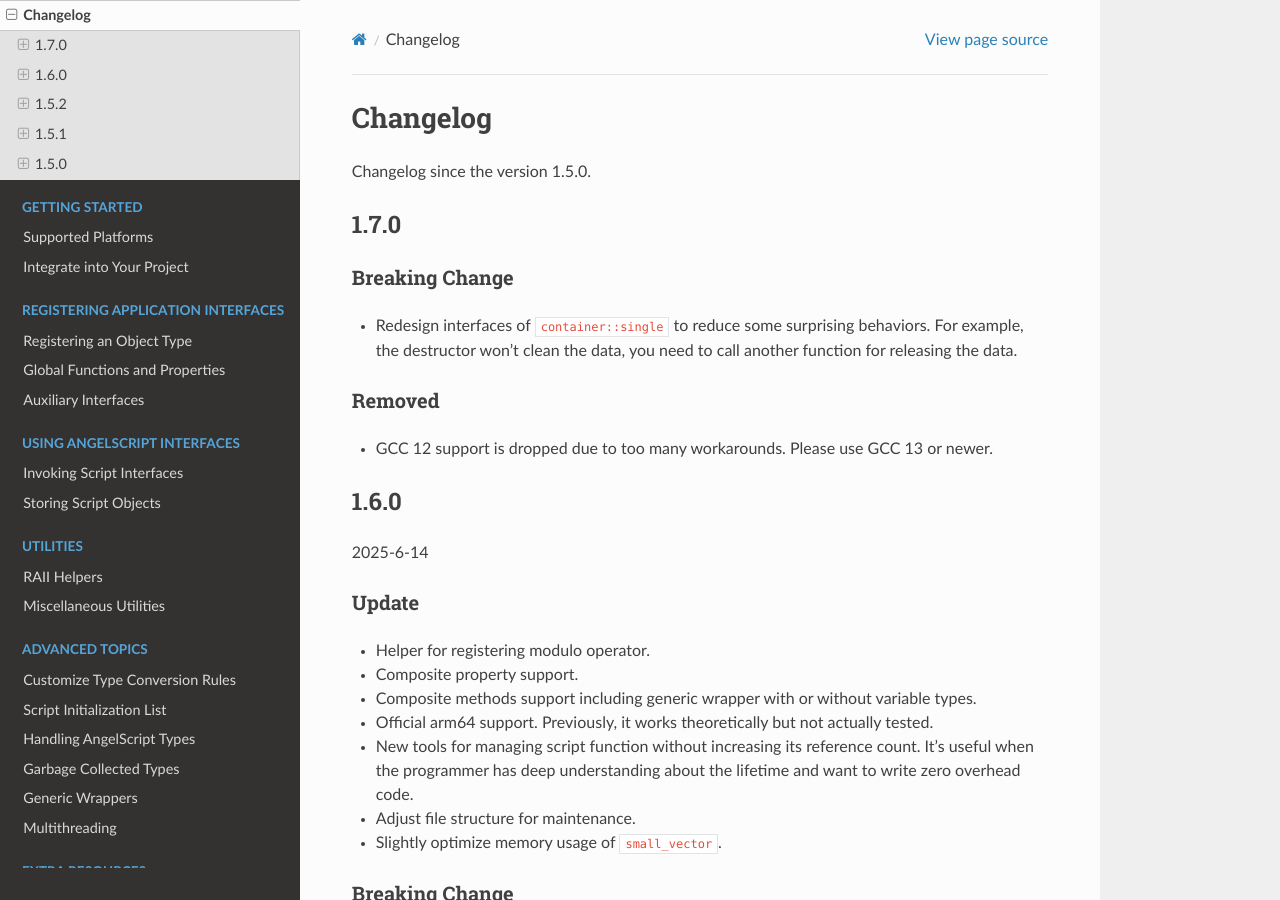
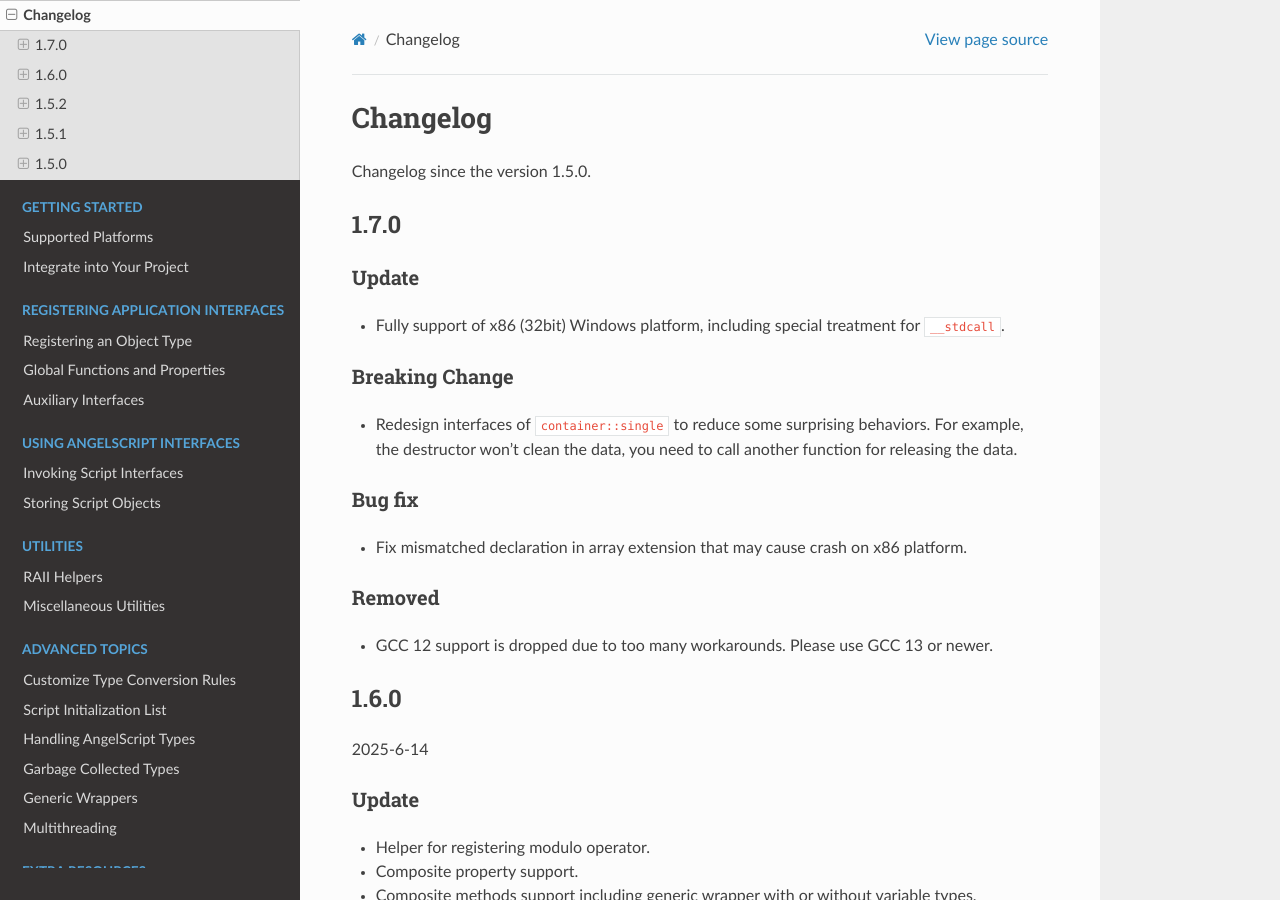
Before and after one commit to HenryAWE/asbind20, a Sphinx documentation site: the page built from doc/changelog.rst, in a window 1280 px wide and 900 px high. Built offline with Sphinx 7.4.7 and the Read the Docs theme 3.1.0, drawn with Linux system fonts in a browser that asks for light colours.

Commit message:
Documentation for x86 support

```diff
--- a/doc/changelog.rst
+++ b/doc/changelog.rst
@@ -6,11 +6,21 @@ Changelog since the version 1.5.0.
 1.7.0
 -----
 
+Update
+~~~~~~
+
+- Fully support of x86 (32bit) Windows platform, including special treatment for ``__stdcall``.
+
 Breaking Change
 ~~~~~~~~~~~~~~~
 
 - Redesign interfaces of ``container::single`` to reduce some surprising behaviors.
   For example, the destructor won't clean the data, you need to call another function for releasing the data.
+
+Bug fix
+~~~~~~~
+
+- Fix mismatched declaration in array extension that may cause crash on x86 platform.
 
 Removed
 ~~~~~~~
--- a/doc/global.rst
+++ b/doc/global.rst
@@ -29,6 +29,9 @@ Registering:
 
 .. note::
    Make sure the script function declaration matches what the registered function does with the ``asIScriptGeneric``!
+
+The binding generator will automatically distinguish between ``stdcall`` and ``cdecl`` calling convention,
+if they are actually different, e.g., when compiled on x86 Windows.
 
 For overloaded functions,
 you need to use ``overload_cast`` with arguments to choose the function you want.
--- a/doc/start.rst
+++ b/doc/start.rst
@@ -13,7 +13,8 @@ Currently, the following platforms and compilers are officially supported and te
 
    * - Platform
      - Compiler
-   * - Windows x64
+   * - | Windows x64
+       | Windows x86
      - MSVC 19.41+
    * - Linux x64
      - | GCC 13, 14
```
